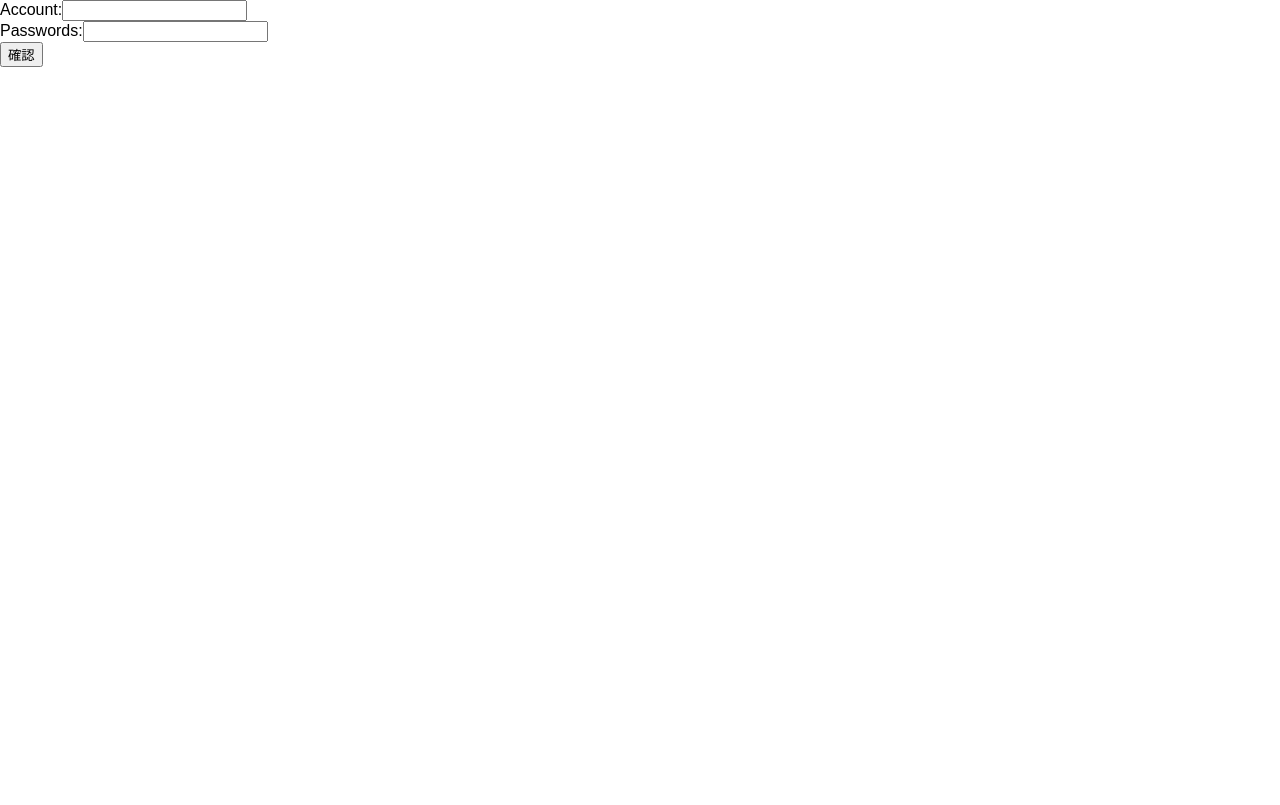
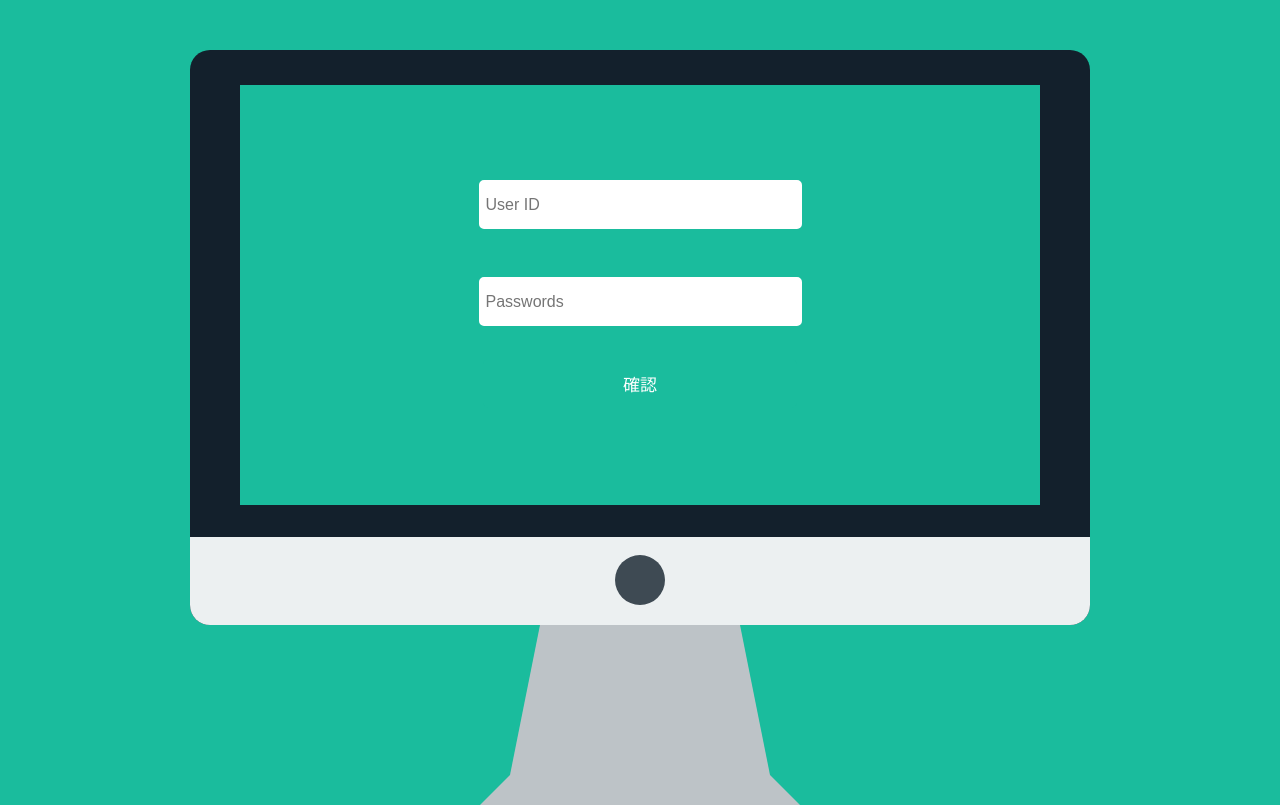
Before and after one commit to Code-poison/React, a React (Create React App) app in the folder my-app/: page / in a window 1280 px wide. Built offline with nearby package versions, Linux system fonts and the light colour scheme.

Commit message:
新增 form 表單 css樣式表

```diff
--- /dev/null
+++ b/my-app/src/LogginForm.css
@@ -0,0 +1,136 @@
+body{
+    margin: 0px;
+    padding: 0px;
+    background: #1abc9d;
+}
+
+.modal{
+    width: 400px;
+    height: 230px;
+    background: #edeff1;
+    margin: 0px auto;
+    padding-top: 20px;
+    border-radius: 10px;
+    -moz-border-radius: 10px;
+    -webkit-border-radius: 10px;
+}
+
+.outer-screen{
+    background: #13202c;
+    width: 900px;
+    height: 540px;
+    margin: 50px auto;
+    border-radius: 20px;
+    -moz-border-radius: 20px;
+    -webkit-border-radius: 20px;
+    position: relative;
+    padding-top: 35px;
+}
+
+.outer-screen:before{
+    content: "";
+    background: #3e4a53;
+    border-radius: 50px;
+    position: absolute;
+    bottom: 20px;
+    left: 0px;
+    right: 0px;
+    margin: auto;
+    z-index: 9999;
+    width: 50px;
+    height: 50px;
+  }
+  .outer-screen:after{
+    content: "";
+    background: #ecf0f1;
+    width: 900px;
+    height: 88px;
+    position: absolute;
+    bottom: 0px;
+    border-radius: 0px 0px 20px 20px;
+    -moz-border-radius: 0px 0px 20px 20px;
+    -webkit-border-radius: 0px 0px 20px 20px;
+  }
+
+.stand{
+    position: relative;
+}
+
+.stand{
+    position: relative;
+}
+
+.stand:before{
+    content: "";
+    position: absolute;
+    bottom: -150px;
+    border-bottom: 150px solid #bdc3c7;
+    border-left: 30px solid transparent;
+    border-right: 30px solid transparent;
+    width: 200px;
+    left: 0px;
+    right: 0px;
+    margin: auto;
+  }
+
+.stand:after{
+    content: "";
+    position: absolute;
+    width: 260px;
+    left: 0px;
+    right: 0px;
+    margin: auto;
+    border-bottom: 30px solid #bdc3c7;
+    border-left: 30px solid transparent;
+    border-right: 30px solid transparent;
+    bottom: -180px;
+    box-shadow: 0px 4px 0px #7e7e7e
+  }
+
+.inner-screen{
+    width: 800px;
+    height: 340px;
+    background: #1abc9d;
+    margin: 0px auto;
+    padding-top: 80px;
+}
+
+input[type="text"]{
+    display: block;
+    width: 309px;
+    height: 35px;
+    margin: 15px auto;
+    background: #fff;
+    border: 0px;
+    padding: 5px;
+    font-size: 16px;
+    border: 2px solid #fff;
+    transition: all 0.3s ease;
+    border-radius: 5px;
+    -moz-border-radius: 5px;
+    -webkit-border-radius: 5px;
+  }
+
+input[type="text"]:focus{
+    border: 2px solid #1abc9d
+  }
+
+input[type="submit"]{
+    display: block;
+    background: #1abc9d;
+    width: 314px;
+    padding: 12px;
+    cursor: pointer;
+    color: #fff;
+    border: 0px;
+    margin: auto;
+    border-radius: 5px;
+    -moz-border-radius: 5px;
+    -webkit-border-radius: 5px;
+    font-size: 17px;
+    transition: all 0.3s ease;
+}
+
+input[type="submit"]:hover{
+    background: #09cca6
+  }
--- a/my-app/src/LogginForm.js
+++ b/my-app/src/LogginForm.js
@@ -23,19 +23,23 @@ class LoggingForm extends Component {
 
   render (){
     return (
-      <form>
+      <div className="stand">
+        <div className="outer-screen">
+          <div className="inner-screen">
+            <form name="form">
               <label>
-          Account:
-          <input type="text" name="account" value={this.state.account} onChange={this.handleChange}/>
+                <input type="text" name="account" placeholder="User ID" value={this.state.account} onChange=    {this.handleChange}/>
               </label>
               <br />
               <label>
-          Passwords:
-          <input type="text" name="passwords" value={this.state.passwords} onChange={this.handleChange}/>
+                <input type="text" name="passwords"  placeholder="Passwords" value={this.state.passwords} onChange=    {this.handleChange}/>
               </label>
               <br />
               <input type="submit" name="submit" value="確認" onClick={this.submit}/>
             </form>
+          </div>
+        </div>
+      </div>
     );
   }
 }
--- a/my-app/src/index.js
+++ b/my-app/src/index.js
@@ -2,6 +2,7 @@ import React from 'react';
 import ReactDOM from 'react-dom';
 import './index.css';
 // import App from './App';
+import './LogginForm.css';
 import LoggingForm from './LogginForm';
 import registerServiceWorker from './registerServiceWorker';
 
```
Lines whose indentation alone changed are shown as unchanged.
